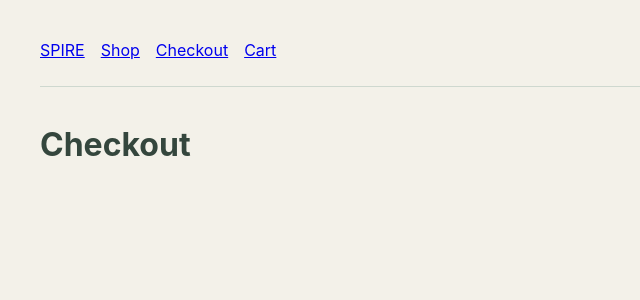
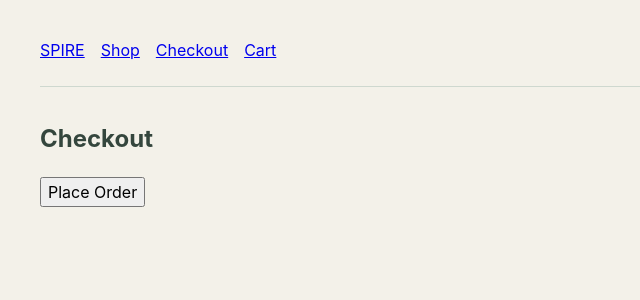
Before and after one commit to StephanieBekker/plantshop-part-1, a React (Vite) app: page /checkout in a window 1280 px wide. Shown: the top 300 px of the page, without its empty margins (0-640 px from the left). Built offline with nearby package versions, Linux system fonts and the light colour scheme.

Commit message:
Add order summary and checkout completion

```diff
--- a/src/pages/Checkout.jsx
+++ b/src/pages/Checkout.jsx
@@ -1,8 +1,40 @@
+import { useSelector } from "react-redux";
+import { useDispatch } from "react-redux";
+import { useNavigate } from "react-router-dom";
+import { clearCart } from "../features/cart/cartSlice";
+
 function Checkout() {
+  const items = useSelector((state) => state.cart.items);
+  const total = items.reduce(
+    (sum, item) => sum + item.price * item.quantity,
+    0,
+  );
+  const dispatch = useDispatch();
+  const navigate = useNavigate();
+  function handlePlaceOrder() {
+    dispatch(clearCart());
+    navigate("/");
+  }
   return (
-    <div>
+    <section className="checkout">
       <h1>Checkout</h1>
-    </div>
+      <ul>
+        {items.map((item) => (
+          <li key={item.id}>
+            {item.name} - {item.price} kr x {item.quantity}
+          </li>
+        ))}
+      </ul>
+      {items.length > 0 && (
+        <div className="cart-total">
+          <span>Total</span>
+          <strong>{total} kr</strong>
+        </div>
+      )}
+      <button className="PlaceOrder" onClick={handlePlaceOrder}>
+        Place Order
+      </button>
+    </section>
   );
 }
 export default Checkout;
```
